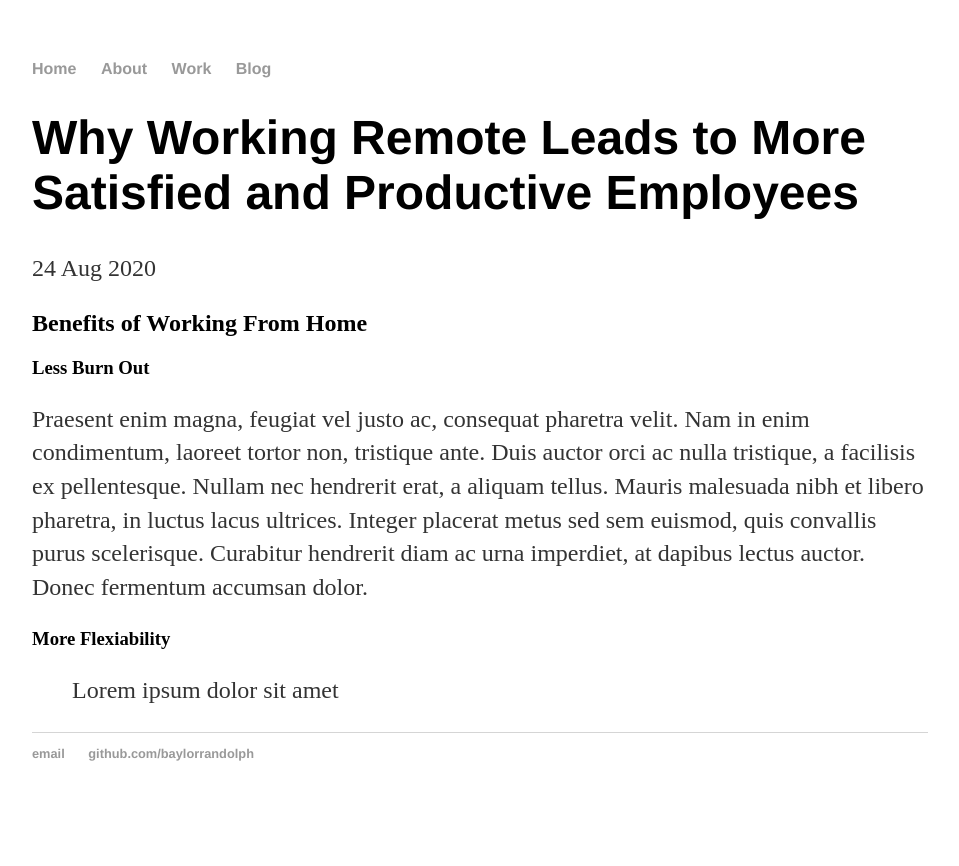
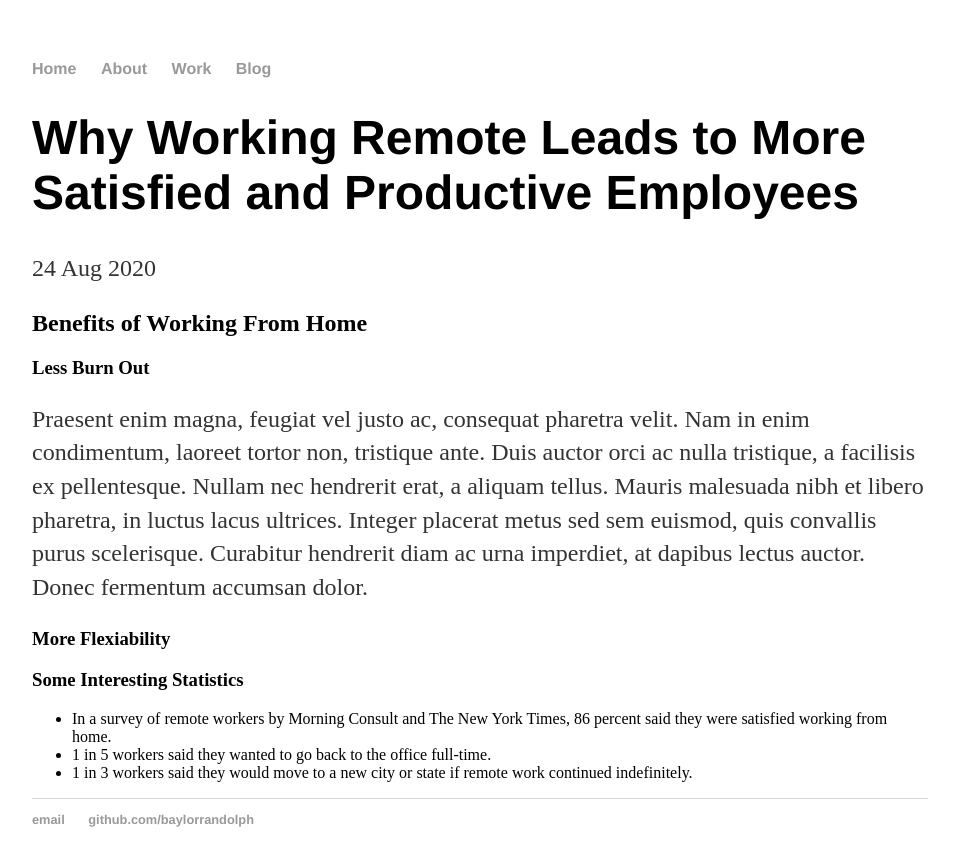
Before and after one commit to baylorrandolph/baylorrandolph.github.io, a Jekyll site: the page built from _posts/2020-08-24-why-working-remote-leads-to more-satisfied-and-productive-employees.md, in a window 1280 px wide. Shown: the top 866 px of the page, without its empty margins (160-1119 px from the left). Built offline with Jekyll 4.4.1, drawn with Linux system fonts in a browser that asks for light colours.

Commit message:
Update 2020-08-24-why-working-remote-leads-to more-satisfied-and-productive-employees.md

```diff
--- a/_posts/2020-08-24-why-working-remote-leads-to more-satisfied-and-productive-employees.md
+++ b/_posts/2020-08-24-why-working-remote-leads-to more-satisfied-and-productive-employees.md
@@ -10,5 +10,7 @@ date: 2020-08-24
 Praesent enim magna, feugiat vel justo ac, consequat pharetra velit. Nam in enim condimentum, laoreet tortor non, tristique ante. Duis auctor orci ac nulla tristique, a facilisis ex pellentesque. Nullam nec hendrerit erat, a aliquam tellus. Mauris malesuada nibh et libero pharetra, in luctus lacus ultrices. Integer placerat metus sed sem euismod, quis convallis purus scelerisque. Curabitur hendrerit diam ac urna imperdiet, at dapibus lectus auctor. Donec fermentum accumsan dolor.
 ### More Flexiability
 
-> Lorem ipsum
-> dolor sit amet
+### Some Interesting Statistics
+* In a survey of remote workers by Morning Consult and The New York Times, 86 percent said they were satisfied working from home.
+* 1 in 5 workers said they wanted to go back to the office full-time.
+* 1 in 3 workers said they would move to a new city or state if remote work continued indefinitely.
```
